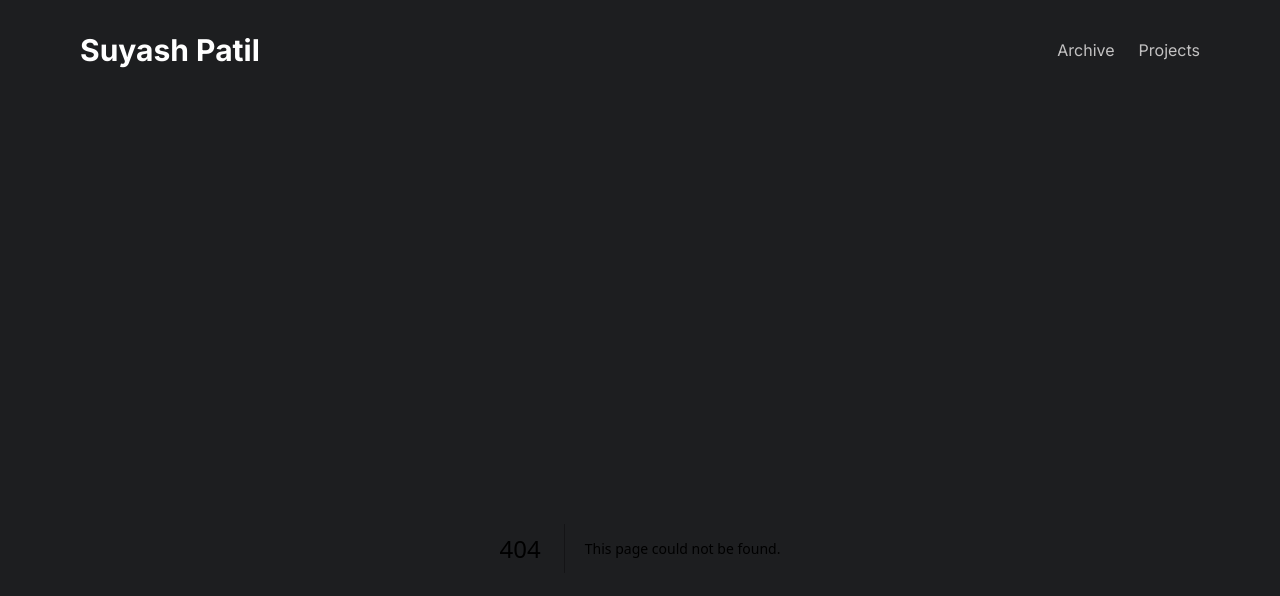
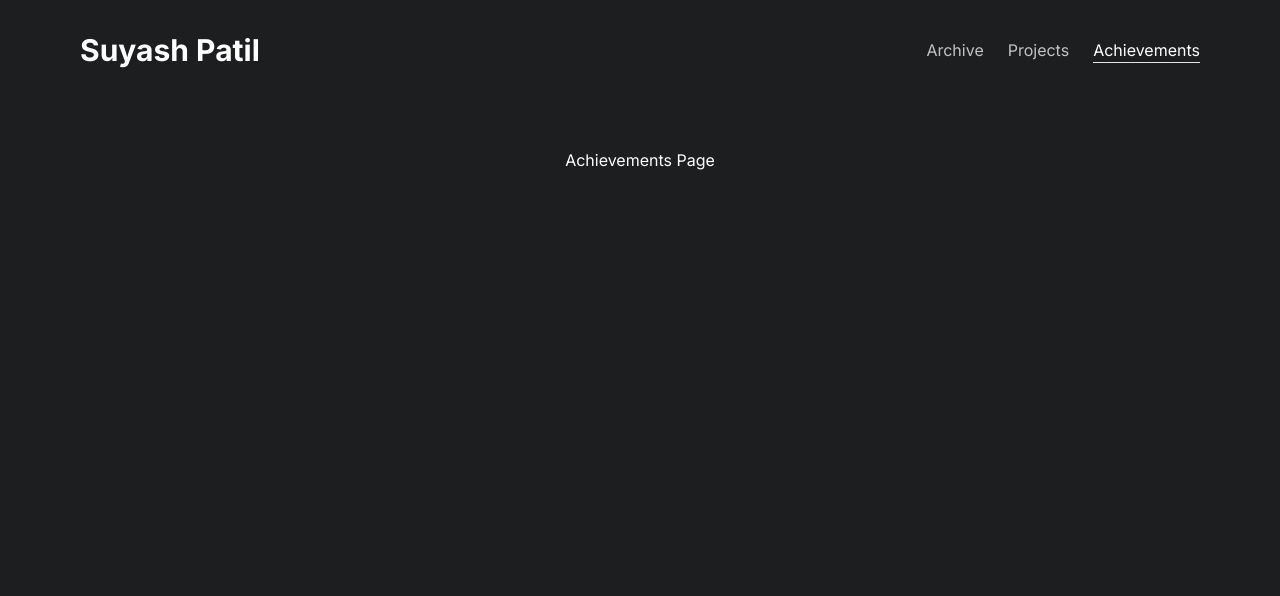
Before and after one commit to SuyashPatil-29/suyash-dev, a Next.js app: page /achievements in a window 1280 px wide. Before the commit this address had no page. Shown: the top 596 px of the page. Built offline with nearby package versions, Linux system fonts and the light colour scheme.

Commit message:
Added achievements page

```diff
--- /dev/null
+++ b/src/app/achievements/page.tsx
@@ -0,0 +1,11 @@
+import React from 'react'
+
+const AchievementsPage = ()=> {
+  return (
+    <div className="flex items-center justify-center gap-2 h-full w-full text-white">
+      <h1>Achievements Page</h1>
+    </div>
+  )
+}
+
+export default AchievementsPage
--- a/src/components/EmptyAlert.tsx
+++ b/src/components/EmptyAlert.tsx
@@ -1,4 +1,5 @@
 import { Alert, AlertDescription, AlertTitle } from "@/components/ui/alert";
+
 
 export function EmptyAlert() {
   return (
--- a/src/components/MobileNavbar.tsx
+++ b/src/components/MobileNavbar.tsx
@@ -30,8 +30,7 @@ const MobileNavbar = () => {
           <NavItem href="/" onClick={toggleSheet}>Home</NavItem>
           <NavItem href="/archive" onClick={toggleSheet}>Archive</NavItem>
           <NavItem href="/projects" onClick={toggleSheet}>Projects</NavItem>
-          <NavItem href="/categories" onClick={toggleSheet}>Categories</NavItem>
-          <NavItem href="/search" onClick={toggleSheet}>Search</NavItem>
+          <NavItem href="/achievements" onClick={toggleSheet}>Achievements</NavItem>
         </SheetContent>
       </Sheet>
     </div>
--- a/src/components/Navbar.tsx
+++ b/src/components/Navbar.tsx
@@ -14,6 +14,7 @@ const Navbar = (props: Props) => {
       <div className="md:flex hidden items-center justify-between gap-6">
         <NavItem href="/archive" linkto="/archive">Archive</NavItem>
         <NavItem href="/projects" linkto="/projects" >Projects</NavItem>
+        <NavItem href="/achievements" linkto="/achievements">Achievements</NavItem>
       </div>
       <MobileNavbar />
     </div>
```
